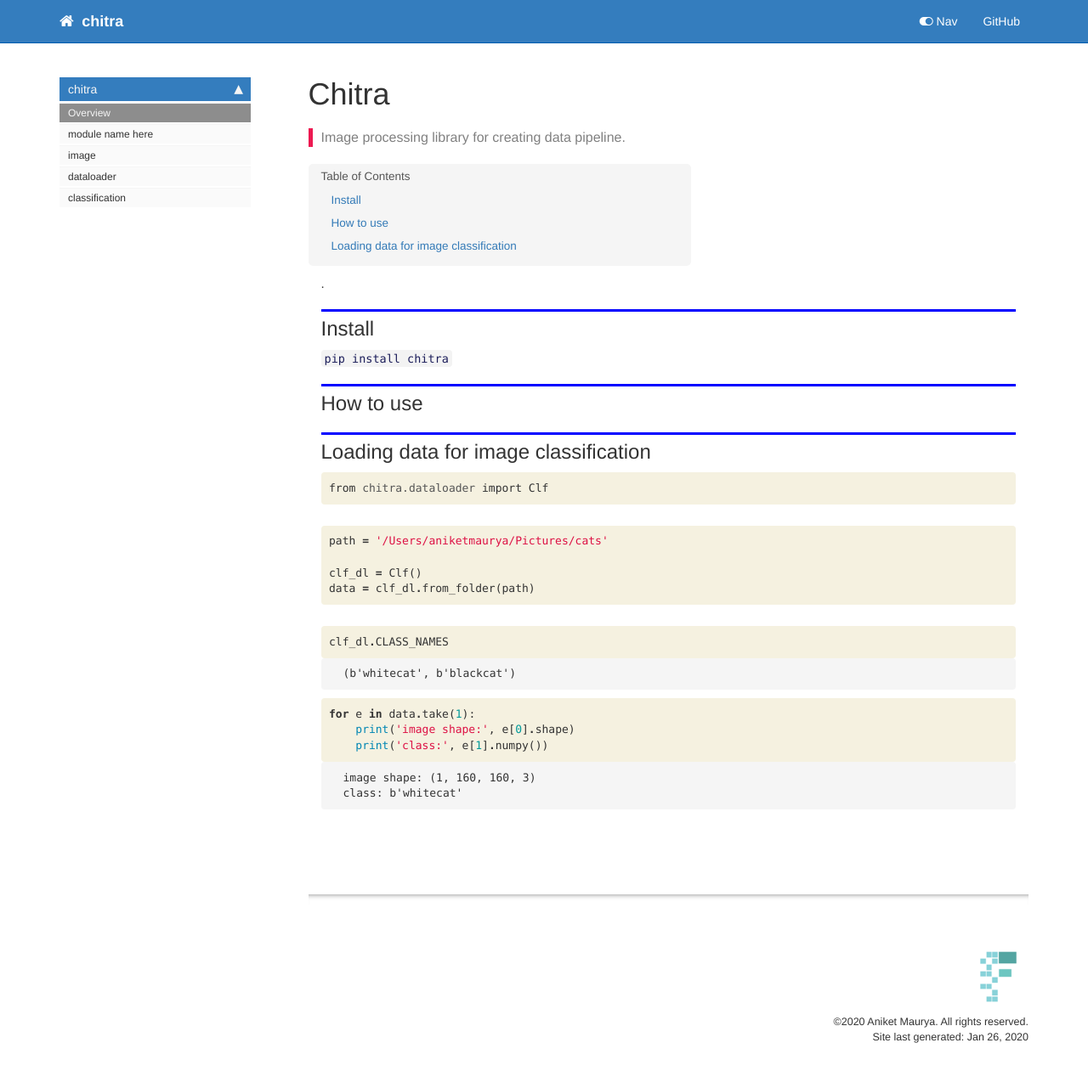
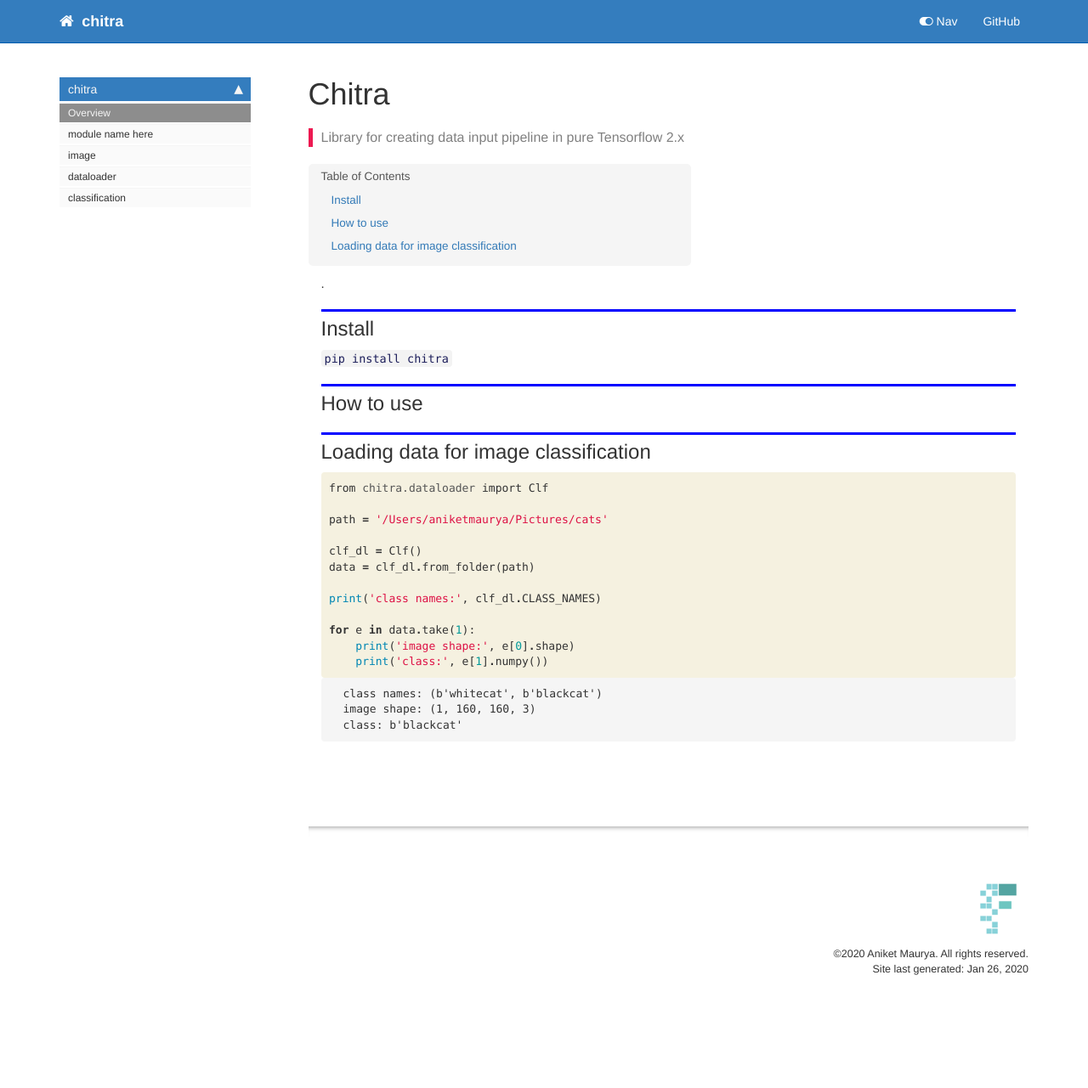
Before and after one commit to aniketmaurya/chitra, a Jekyll site: the page built from docs/index.html, in a window 1280 px wide. Shown: the whole page at 85% size. Built offline with Jekyll 4.4.1, drawn with Linux system fonts in a browser that asks for light colours; nearby versions of some CDN libraries; comment, search, counter and statistics services are not loaded; after the commit the page ends 1201 px from its top, so only the background shows below that.

Commit message:
pypi pushed

```diff
--- a/chitra/__init__.py
+++ b/chitra/__init__.py
@@ -1 +1 @@
-__version__ = "0.0.1"
+__version__ = "0.0.2"
--- a/chitra/classification.py
+++ b/chitra/classification.py
@@ -1,3 +1,3 @@
-# AUTOGENERATED! DO NOT EDIT! File to edit: 03_classification.ipynb (unless otherwise specified).
+# AUTOGENERATED! DO NOT EDIT! File to edit: nbs/03_classification.ipynb (unless otherwise specified).
 
 __all__ = []
--- a/chitra/core.py
+++ b/chitra/core.py
@@ -1,4 +1,4 @@
-# AUTOGENERATED! DO NOT EDIT! File to edit: 00_core.ipynb (unless otherwise specified).
+# AUTOGENERATED! DO NOT EDIT! File to edit: nbs/00_core.ipynb (unless otherwise specified).
 
 __all__ = ['remove_dsstore']
 
--- a/chitra/dataloader.py
+++ b/chitra/dataloader.py
@@ -1,4 +1,4 @@
-# AUTOGENERATED! DO NOT EDIT! File to edit: 02_dataloader.ipynb (unless otherwise specified).
+# AUTOGENERATED! DO NOT EDIT! File to edit: nbs/02_dataloader.ipynb (unless otherwise specified).
 
 __all__ = ['AUTOTUNE', 'get_basename', 'Clf']
 
--- a/chitra/image.py
+++ b/chitra/image.py
@@ -1,4 +1,4 @@
-# AUTOGENERATED! DO NOT EDIT! File to edit: 01_image.ipynb (unless otherwise specified).
+# AUTOGENERATED! DO NOT EDIT! File to edit: nbs/01_image.ipynb (unless otherwise specified).
 
 __all__ = ['read_image', 'resize_image']
 
--- a/docs/dataloader.html
+++ b/docs/dataloader.html
@@ -12,7 +12,7 @@ summary: "API details."
 #################################################
 ### THIS FILE WAS AUTOGENERATED! DO NOT EDIT! ###
 #################################################
-# file to edit: 02_dataloader.ipynb
+# file to edit: nbs/02_dataloader.ipynb
 # command to build the docs after a change: nbdev_build_docs
 
 -->
--- a/docs/index.html
+++ b/docs/index.html
@@ -5,14 +5,14 @@ title: Chitra
 keywords: fastai
 sidebar: home_sidebar
 
-summary: "Image processing library for creating data pipeline."
+summary: "Library for creating data input pipeline in pure Tensorflow 2.x"
 ---
 <!--
 
 #################################################
 ### THIS FILE WAS AUTOGENERATED! DO NOT EDIT! ###
 #################################################
-# file to edit: index.ipynb
+# file to edit: nbs/index.ipynb
 # command to build the docs after a change: nbdev_build_docs
 
 -->
@@ -62,64 +62,15 @@ summary: "Image processing library for creating data pipeline."
 <div class="inner_cell">
     <div class="input_area">
 <div class=" highlight hl-ipython3"><pre><span></span><span class="kn">from</span> <span class="nn">chitra.dataloader</span> <span class="kn">import</span> <span class="n">Clf</span>
-</pre></div>
 
-    </div>
-</div>
-</div>
-
-</div>
-<div class="cell border-box-sizing code_cell rendered">
-<div class="input">
-
-<div class="inner_cell">
-    <div class="input_area">
-<div class=" highlight hl-ipython3"><pre><span></span><span class="n">path</span> <span class="o">=</span> <span class="s1">&#39;/Users/aniketmaurya/Pictures/cats&#39;</span>
+<span class="n">path</span> <span class="o">=</span> <span class="s1">&#39;/Users/aniketmaurya/Pictures/cats&#39;</span>
 
 <span class="n">clf_dl</span> <span class="o">=</span> <span class="n">Clf</span><span class="p">()</span>
 <span class="n">data</span> <span class="o">=</span> <span class="n">clf_dl</span><span class="o">.</span><span class="n">from_folder</span><span class="p">(</span><span class="n">path</span><span class="p">)</span>
-</pre></div>
 
-    </div>
-</div>
-</div>
+<span class="nb">print</span><span class="p">(</span><span class="s1">&#39;class names:&#39;</span><span class="p">,</span> <span class="n">clf_dl</span><span class="o">.</span><span class="n">CLASS_NAMES</span><span class="p">)</span>
 
-</div>
-<div class="cell border-box-sizing code_cell rendered">
-<div class="input">
-
-<div class="inner_cell">
-    <div class="input_area">
-<div class=" highlight hl-ipython3"><pre><span></span><span class="n">clf_dl</span><span class="o">.</span><span class="n">CLASS_NAMES</span>
-</pre></div>
-
-    </div>
-</div>
-</div>
-
-<div class="output_wrapper">
-<div class="output">
-
-<div class="output_area">
-
-
-
-<div class="output_text output_subarea output_execute_result">
-<pre>(b&#39;whitecat&#39;, b&#39;blackcat&#39;)</pre>
-</div>
-
-</div>
-
-</div>
-</div>
-
-</div>
-<div class="cell border-box-sizing code_cell rendered">
-<div class="input">
-
-<div class="inner_cell">
-    <div class="input_area">
-<div class=" highlight hl-ipython3"><pre><span></span><span class="k">for</span> <span class="n">e</span> <span class="ow">in</span> <span class="n">data</span><span class="o">.</span><span class="n">take</span><span class="p">(</span><span class="mi">1</span><span class="p">):</span>
+<span class="k">for</span> <span class="n">e</span> <span class="ow">in</span> <span class="n">data</span><span class="o">.</span><span class="n">take</span><span class="p">(</span><span class="mi">1</span><span class="p">):</span>
     <span class="nb">print</span><span class="p">(</span><span class="s1">&#39;image shape:&#39;</span><span class="p">,</span> <span class="n">e</span><span class="p">[</span><span class="mi">0</span><span class="p">]</span><span class="o">.</span><span class="n">shape</span><span class="p">)</span>
     <span class="nb">print</span><span class="p">(</span><span class="s1">&#39;class:&#39;</span><span class="p">,</span> <span class="n">e</span><span class="p">[</span><span class="mi">1</span><span class="p">]</span><span class="o">.</span><span class="n">numpy</span><span class="p">())</span>
 </pre></div>
@@ -134,8 +85,9 @@ summary: "Image processing library for creating data pipeline."
 <div class="output_area">
 
 <div class="output_subarea output_stream output_stdout output_text">
-<pre>image shape: (1, 160, 160, 3)
-class: b&#39;whitecat&#39;
+<pre>class names: (b&#39;whitecat&#39;, b&#39;blackcat&#39;)
+image shape: (1, 160, 160, 3)
+class: b&#39;blackcat&#39;
 </pre>
 </div>
 </div>
```
Also changed, not shown: README.md, 11 other files.
